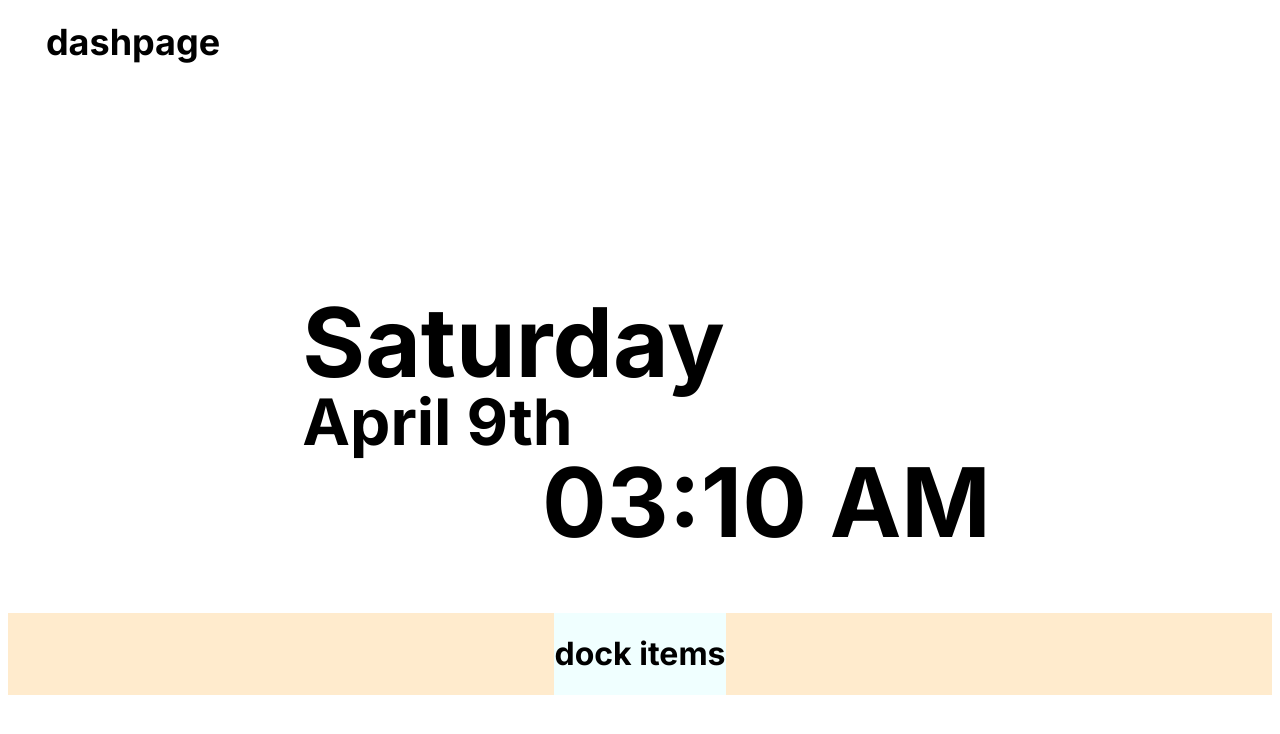
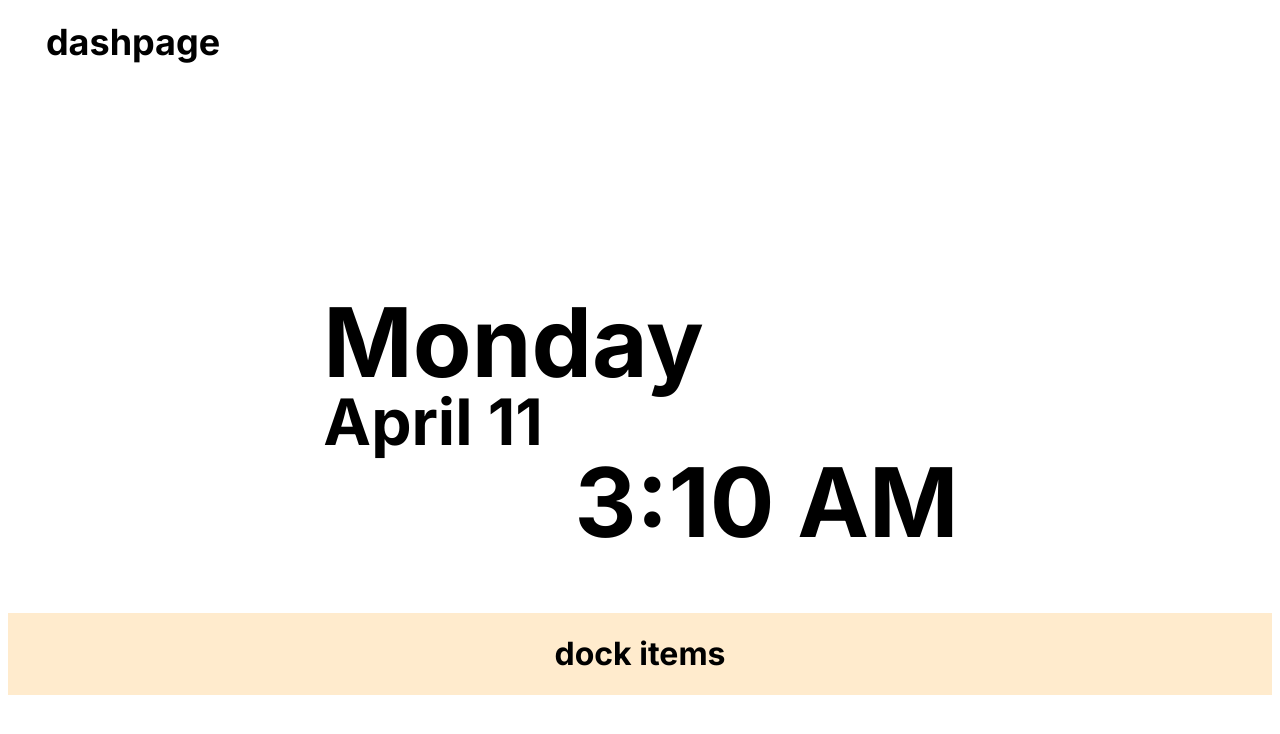
Before and after one commit to stndn0/dashpage, a plain HTML site: page index.html in a window 1280 px wide. Drawn offline with Linux system fonts and the light colour scheme.

Commit message:
add functional date

```diff
--- a/index.html
+++ b/index.html
@@ -22,11 +22,12 @@
         <div id="flex-main-container">
             <!-- flex container -->
             <div id="flex-day-date">
-                <h1 class="day">Saturday</h1>
-                <h1 class="date">April 9th</h1>
+                <h1 id="day"> </h1>
+                <h1 id="date"> </h1>
             </div>
             <h1 id = "time"> </h1>
             <script src="scripts/script.js"></script>
+
         </div>
 
         <div id="flex-main-dock">
--- a/scripts/script.js
+++ b/scripts/script.js
@@ -1,3 +1,6 @@
+const days = ["Sunday", "Monday", "Tuesday", "Wednesday", "Thursday", "Friday", "Saturday"];
+const months = ["January", "February", "March", "April", "May", "June", "July", "August", "September", "October", "November", "December"];
+
 function time() {
     var date = new Date()
     var hour = date.getHours();
@@ -23,12 +26,20 @@ function time() {
         }
     }
 
-    hour = update(hour);
+    // Append 0 to all single-digit time elements for formatting purposes (minute, seconds)
     minute = update(minute);
     second = update(second);
+
+    // Get the current day
+    let day = days[date.getDay()];
+    document.getElementById("day").innerText = day;
+
+    // Get the current date and time
+    let month = months[date.getMonth()];
+    document.getElementById("date").innerText = month + " " + date.getDate();
     document.getElementById("time").innerText = hour + ":" + minute + " " + format;
-    // document.getElementById("time").innerText = hour + ":" + minute + ":" + second + " " + format;
 
+    // Update the clock every second
     setTimeout(time, 1000)
 }
 
@@ -41,9 +52,5 @@ function update(t) {
     }
 }
 
-function date() {
-
-}
-
 
 time();
--- a/styles/styles.css
+++ b/styles/styles.css
@@ -19,7 +19,6 @@
     justify-content: flex-start;
     padding: 0px 3%;
 }
-
 
 #flex-main-container {
     display: flex;
@@ -44,14 +43,14 @@
 }
 
 
-.day {
+#day {
 
     font-size: 96px;
     margin:0;
     padding:0;
     line-height: 100%;
 }
-.date {
+#date {
     font-size: 64px;
     margin:0;
     padding:0;
@@ -64,15 +63,3 @@
     margin-left: 20%;
     line-height: 100%;
 }
-
-
-.flex-main-item {
-    background-color:azure;
-}
-
-/* .flex-main-content {
-    display: flex;
-    justify-content: center;
-    align-items: center;
-    height: 100vh;
-} */
```
